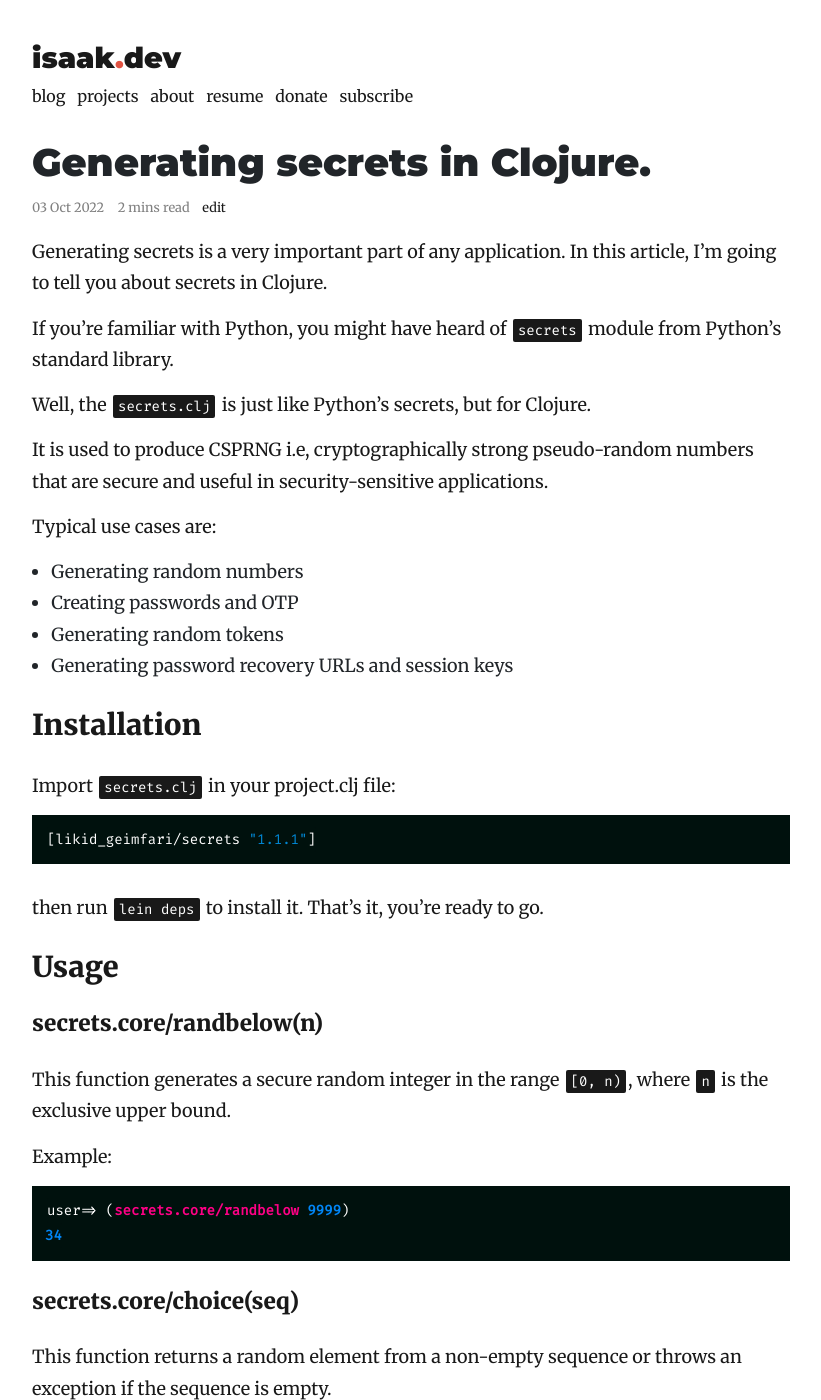
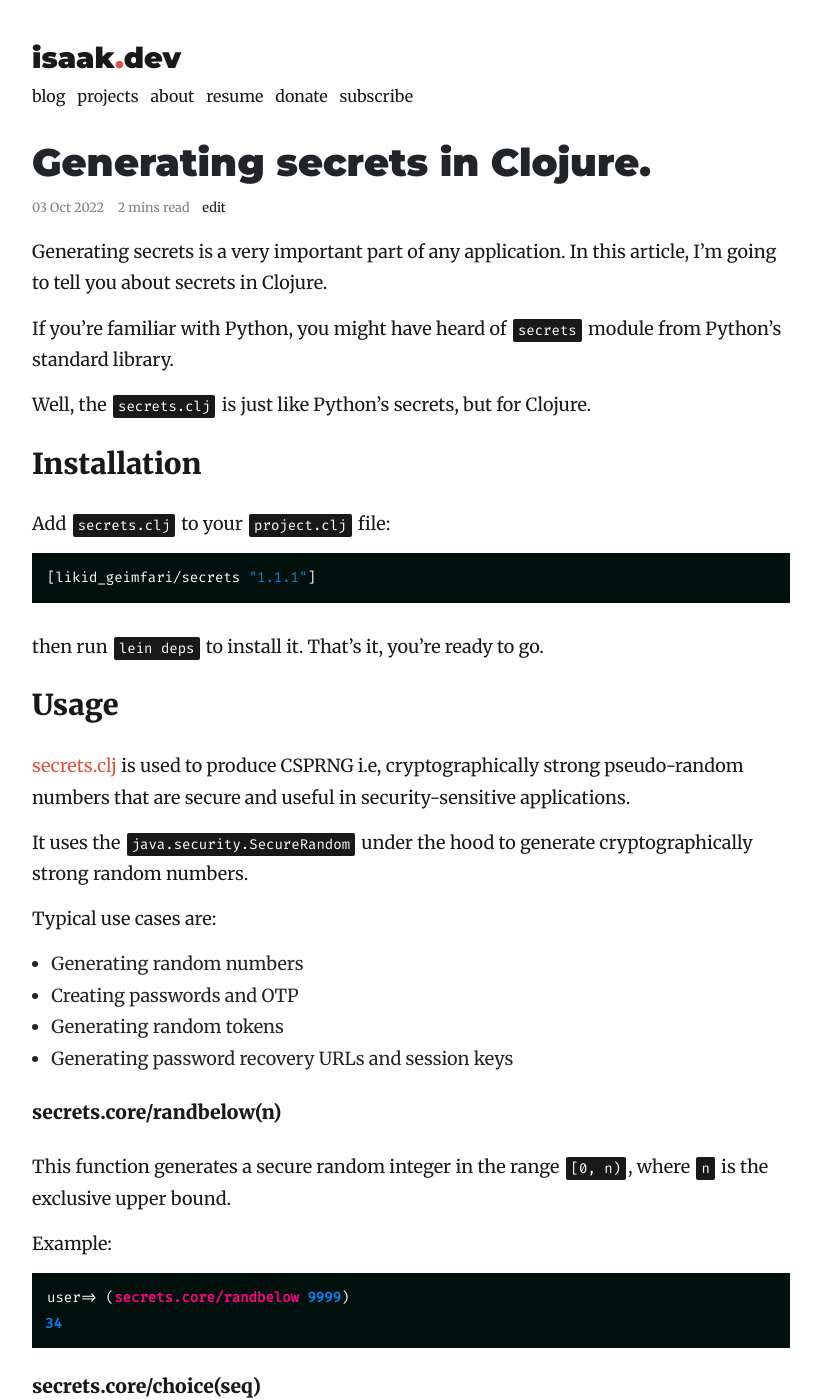
Before and after one commit to lk-geimfari/lk-geimfari.github.io, a Jekyll site: the page built from _posts/2022-10-03-generating-secrets-in-clojure.md, in a window 1280 px wide and 1400 px high. Shown: the whole window, without its empty margins (229-1050 px from the left). Built offline with Jekyll 4.4.1, drawn with Linux system fonts in a browser that asks for light colours; nearby versions of some CDN libraries; some of the changed text lies outside the part shown.

Commit message:
Fix typos

````diff
--- a/_posts/2022-10-03-generating-secrets-in-clojure.md
+++ b/_posts/2022-10-03-generating-secrets-in-clojure.md
@@ -12,21 +12,11 @@
 
 If you're familiar with Python, you might have heard of [`secrets`](https://docs.python.org/3/library/secrets.html) module from Python's standard library.
 
-Well, the `secrets.clj` is just like Python's secrets, but for Clojure.
-
-It is used to produce CSPRNG i.e, cryptographically strong pseudo-random numbers that are secure and useful in security-sensitive
-applications.
-
-Typical use cases are:
-
-- Generating random numbers
-- Creating passwords and OTP
-- Generating random tokens
-- Generating password recovery URLs and session keys
+Well, the [`secrets.clj`](https://github.com/lk-geimfari/secrets.clj) is just like Python's secrets, but for Clojure.
 
 ## Installation
 
-Import `secrets.clj` in your project.clj file:
+Add `secrets.clj` to your `project.clj` file:
 
 ```clojure
 [likid_geimfari/secrets "1.1.1"]
@@ -37,7 +27,19 @@
 
 ## Usage
 
-#### secrets.core/randbelow(n)
+[secrets.clj](https://github.com/lk-geimfari/secrets.clj) is used to produce CSPRNG i.e, cryptographically strong pseudo-random numbers that are secure
+and useful in security-sensitive applications.
+
+It uses the `java.security.SecureRandom` under the hood to generate cryptographically strong random numbers.
+
+Typical use cases are:
+
+- Generating random numbers
+- Creating passwords and OTP
+- Generating random tokens
+- Generating password recovery URLs and session keys
+
+##### secrets.core/randbelow(n)
 
 This function generates a secure random integer in the range `[0, n)`, where `n` is the exclusive upper bound.
 
@@ -48,7 +50,7 @@
 34
 ```
 
-#### secrets.core/choice(seq)
+##### secrets.core/choice(seq)
 
 This function returns a random element from a non-empty sequence or throws an exception if the sequence is empty.
 
@@ -57,7 +59,7 @@
 "eve"
 ```
 
-#### secrets.core/choices(seq)
+##### secrets.core/choices(seq)
 
 Just like `secrets.core/choice`, but this function returns a list of random elements picked from the sequence:
 
@@ -66,7 +68,7 @@
 ("eve" "alice")
 ```
 
-#### secrets.core/token-hex(nbytes)
+##### secrets.core/token-hex(nbytes)
 
 Generates a secure random string in hexadecimal format. The string has `nbytes` random bytes, and each byte is converted to two hex digits.
 If n-bytes are not supplied, a reasonable default gets used, which is 32.
@@ -76,16 +78,19 @@
 "3a3e8e6636000dd3b7d39aa4316935f27c2f013d768f0c00f309efb453f34dbc673060db2cd8af288494892848"
 ```
 
-#### secrets.core/token-urlsafe(nbytes)
+##### secrets.core/token-urlsafe(nbytes)
 
 Generates a secure random string in URL-safe format.
 
 ```clojure
-user=> (secrets.core/token-urlsafe(64))
+(defn generate-password-recovery-url [n]
+  (str "https://mydomain.com/reset=" (secrets.core/token-urlsafe n)))
+
+(generate-password-recovery-url 64)
 "TItm04q8by00MRMcNBt7I3Yx-wSxyUa79isRLNyQJCd8K75RnqUahwcWA_rURBt1clknJiRGrubapGaUrEUnSw"
 ```
 
-#### secrets.core/token-bytes(nbytes)
+##### secrets.core/token-bytes(nbytes)
 
 Generates a secure random string in bytes format.
 
@@ -94,9 +99,10 @@
 #object["[B" 0x3b2454e9 "[B@3b2454e9"]
 ```
 
-#### How many bytes should tokens use?
+##### How many bytes should tokens use?
 
 To be secure against brute-force attacks, tokens need to have sufficient randomness.
-Unfortunately, what is considered sufficient will necessarily increase as computers get more powerful and able to make more guesses in a shorter period.
+The number of random bits needed for a token depends on the application, but 256 bits
+is considered to be cryptographically strong.
 
-I would recommend using at 64 bytes (512 bits).
+Personally, I would recommend using 64 bytes (`512 bits`).
````
